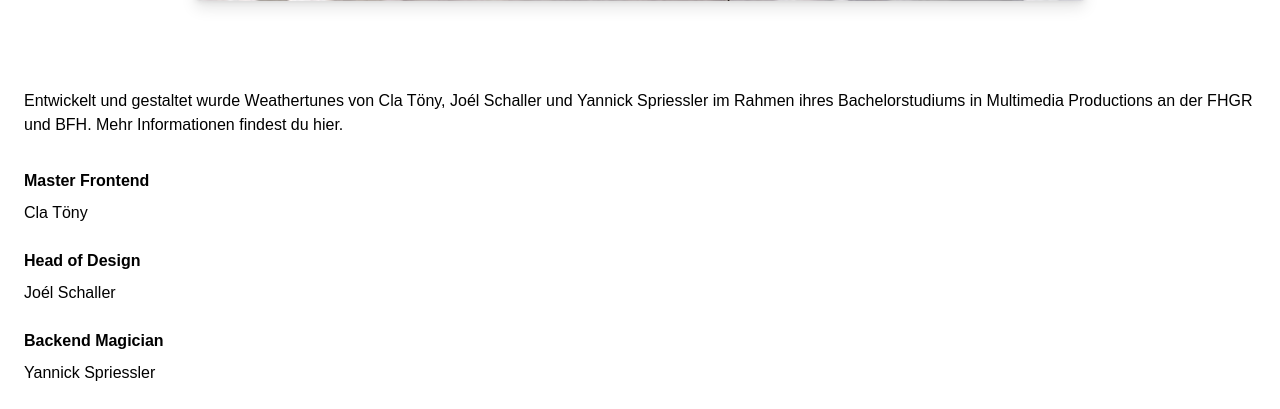
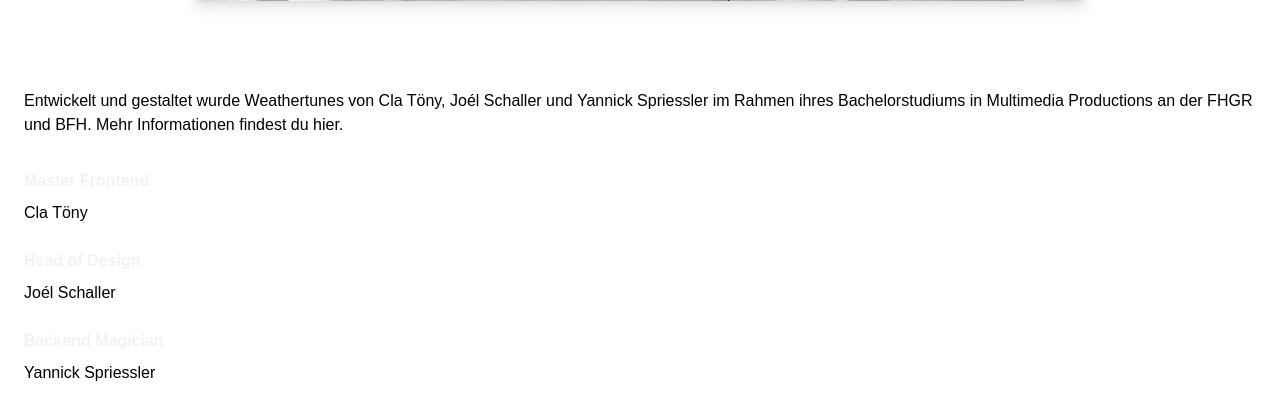
Before and after one commit to y-neck/weathertunes, a PHP site: page /frontend/views/impressum.php in a window 1280 px wide. Shown: the part 590-999 px from the top of the page. Run offline with PHP 8.4, Linux system fonts and the light colour scheme; some libraries are stand-ins or nearby versions; some web fonts are replaced.

Commit message:
text added

```diff
--- a/frontend/views/impressum.php
+++ b/frontend/views/impressum.php
@@ -16,13 +16,13 @@
             in Multimedia Productions an der FHGR und BFH. Mehr Informationen findest du hier.
         </p>
         <div class="mt-8">
-            <h2 class="text-2xl font-semibold text-gray-800 mb-2">Master Frontend</h2>
+            <h2 class="text-2xl font-semibold text-text mb-2">Master Frontend</h2>
             <p class="text-gray-700 mb-6">Cla Töny</p>
 
-            <h2 class="text-2xl font-semibold text-gray-800 mb-2">Head of Design</h2>
+            <h2 class="text-2xl font-semibold text-text mb-2">Head of Design</h2>
             <p class="text-gray-700 mb-6">Joél Schaller</p>
 
-            <h2 class="text-2xl font-semibold text-gray-800 mb-2">Backend Magician</h2>
+            <h2 class="text-2xl font-semibold text-text mb-2">Backend Magician</h2>
             <p class="text-gray-700">Yannick Spriessler</p>
         </div>
     </div>
```
